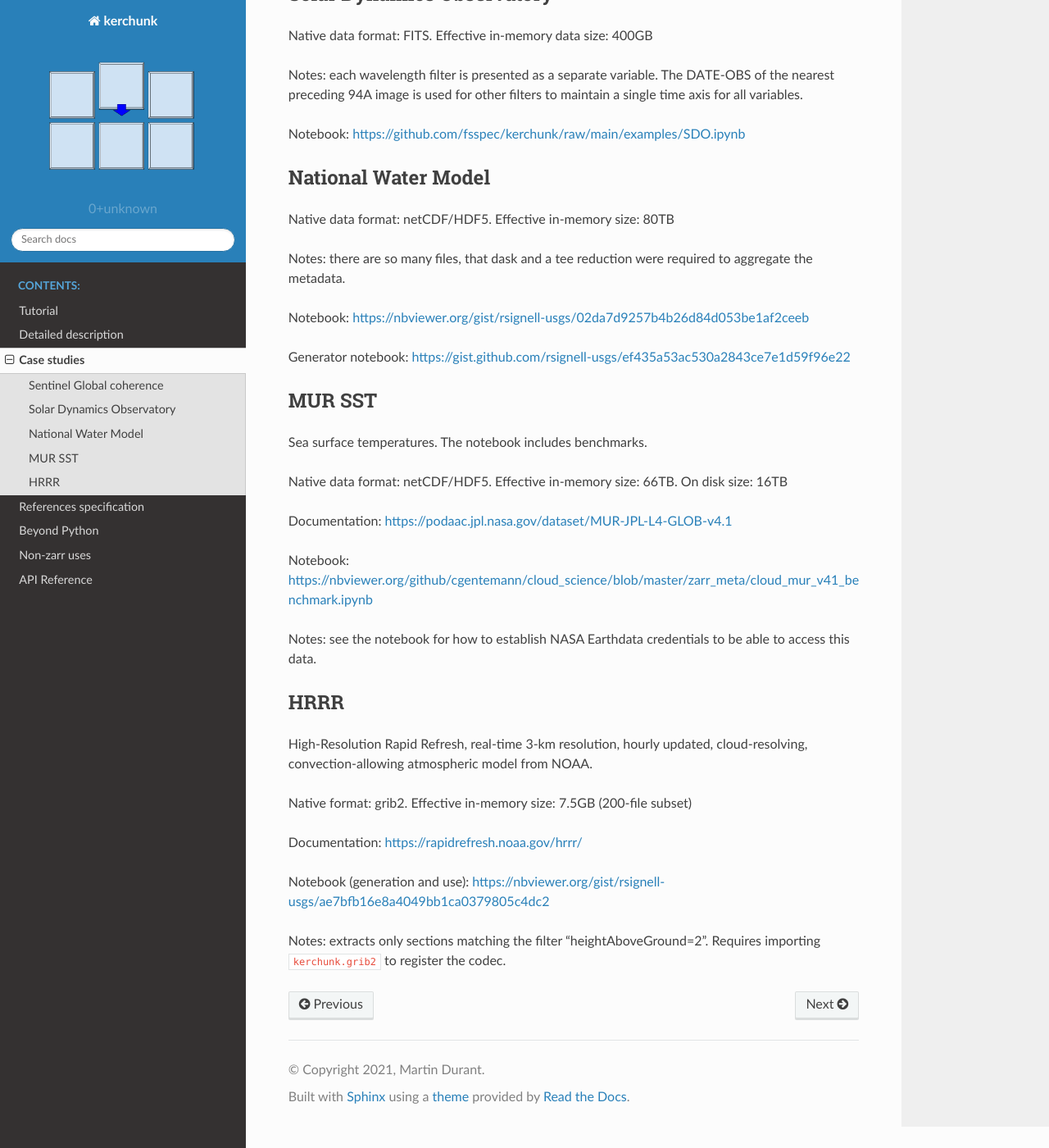
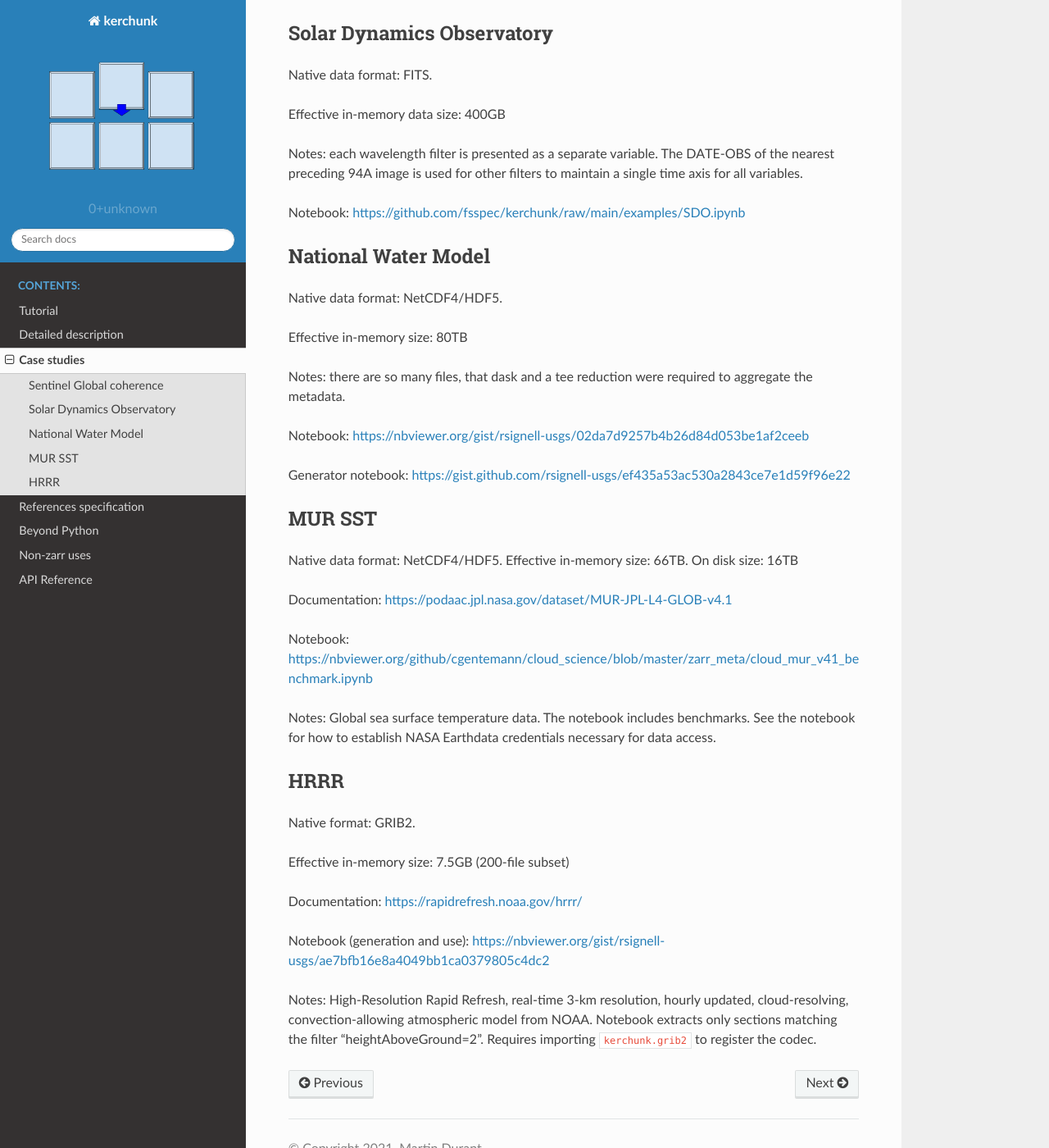
Before and after one commit to fsspec/kerchunk, a Sphinx documentation site: the page built from docs/source/cases.rst, in a window 1280 px wide and 1400 px high, scrolled down 701 px. Shown: the whole window at 82% size. Built offline with Sphinx 7.4.7 and the Read the Docs theme 2.0.0, drawn with Linux system fonts in a browser that asks for light colours; some of the changed text lies outside the part shown.

Commit message:
Small suggestions to cases

```diff
--- a/docs/source/cases.rst
+++ b/docs/source/cases.rst
@@ -12,7 +12,8 @@ All datasets available here will also be listed in the repo Intake catalogue.
 Sentinel Global coherence
 -------------------------
 
-Native data format: geoTIFF.
+Native data format: GeoTIFF.
+
 Effective in-memory size: 400TB.
 
 Documentation: http://sentinel-1-global-coherence-earthbigdata.s3-website-us-west-2.amazonaws.com
@@ -26,7 +27,9 @@ Notebook: https://github.com/fsspec/kerchunk/raw/main/examples/earthbigdata.ipyn
 Solar Dynamics Observatory
 --------------------------
 
-Native data format: FITS. Effective in-memory data size: 400GB
+Native data format: FITS.
+
+Effective in-memory data size: 400GB
 
 Notes: each wavelength filter is presented as a separate variable. The DATE-OBS of the nearest preceding 94A image
 is used for other filters to maintain a single time axis for all variables.
@@ -36,7 +39,9 @@ Notebook: https://github.com/fsspec/kerchunk/raw/main/examples/SDO.ipynb
 National Water Model
 --------------------
 
-Native data format: netCDF/HDF5. Effective in-memory size: 80TB
+Native data format: NetCDF4/HDF5.
+
+Effective in-memory size: 80TB
 
 Notes: there are so many files, that dask and a tee reduction were required to aggregate the
 metadata.
@@ -48,28 +53,26 @@ Generator notebook: https://gist.github.com/rsignell-usgs/ef435a53ac530a2843ce7e
 MUR SST
 -------
 
-Sea surface temperatures.
-The notebook includes benchmarks.
-
-Native data format: netCDF/HDF5. Effective in-memory size: 66TB. On disk size: 16TB
+Native data format: NetCDF4/HDF5. Effective in-memory size: 66TB. On disk size: 16TB
 
 Documentation: https://podaac.jpl.nasa.gov/dataset/MUR-JPL-L4-GLOB-v4.1
 
 Notebook: https://nbviewer.org/github/cgentemann/cloud_science/blob/master/zarr_meta/cloud_mur_v41_benchmark.ipynb
 
-Notes: see the notebook for how to establish NASA Earthdata credentials to be able to access this data.
+Notes: Global sea surface temperature data.  The notebook includes benchmarks.
+See the notebook for how to establish NASA Earthdata credentials necessary for data access.
 
 HRRR
 ----
 
-High-Resolution Rapid Refresh, real-time 3-km resolution, hourly updated, cloud-resolving,
-convection-allowing atmospheric model from NOAA.
+Native format: GRIB2.
 
-Native format: grib2. Effective in-memory size: 7.5GB (200-file subset)
+Effective in-memory size: 7.5GB (200-file subset)
 
 Documentation: https://rapidrefresh.noaa.gov/hrrr/
 
 Notebook (generation and use): https://nbviewer.org/gist/rsignell-usgs/ae7bfb16e8a4049bb1ca0379805c4dc2
 
-Notes: extracts only sections matching the filter "heightAboveGround=2". Requires importing ``kerchunk.grib2``
+Notes: High-Resolution Rapid Refresh, real-time 3-km resolution, hourly updated, cloud-resolving,
+convection-allowing atmospheric model from NOAA.  Notebook extracts only sections matching the filter "heightAboveGround=2". Requires importing ``kerchunk.grib2``
 to register the codec.
```
